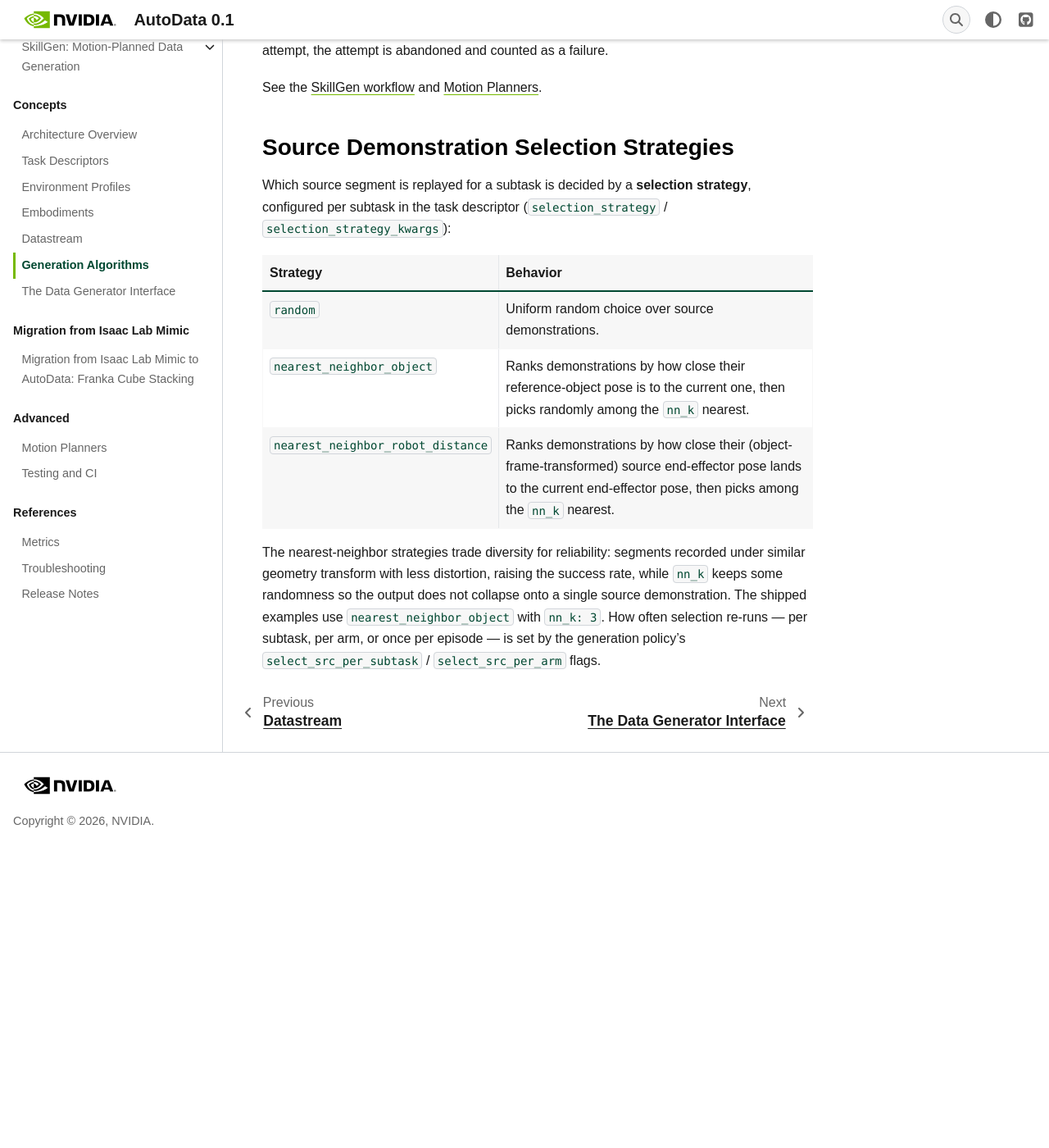
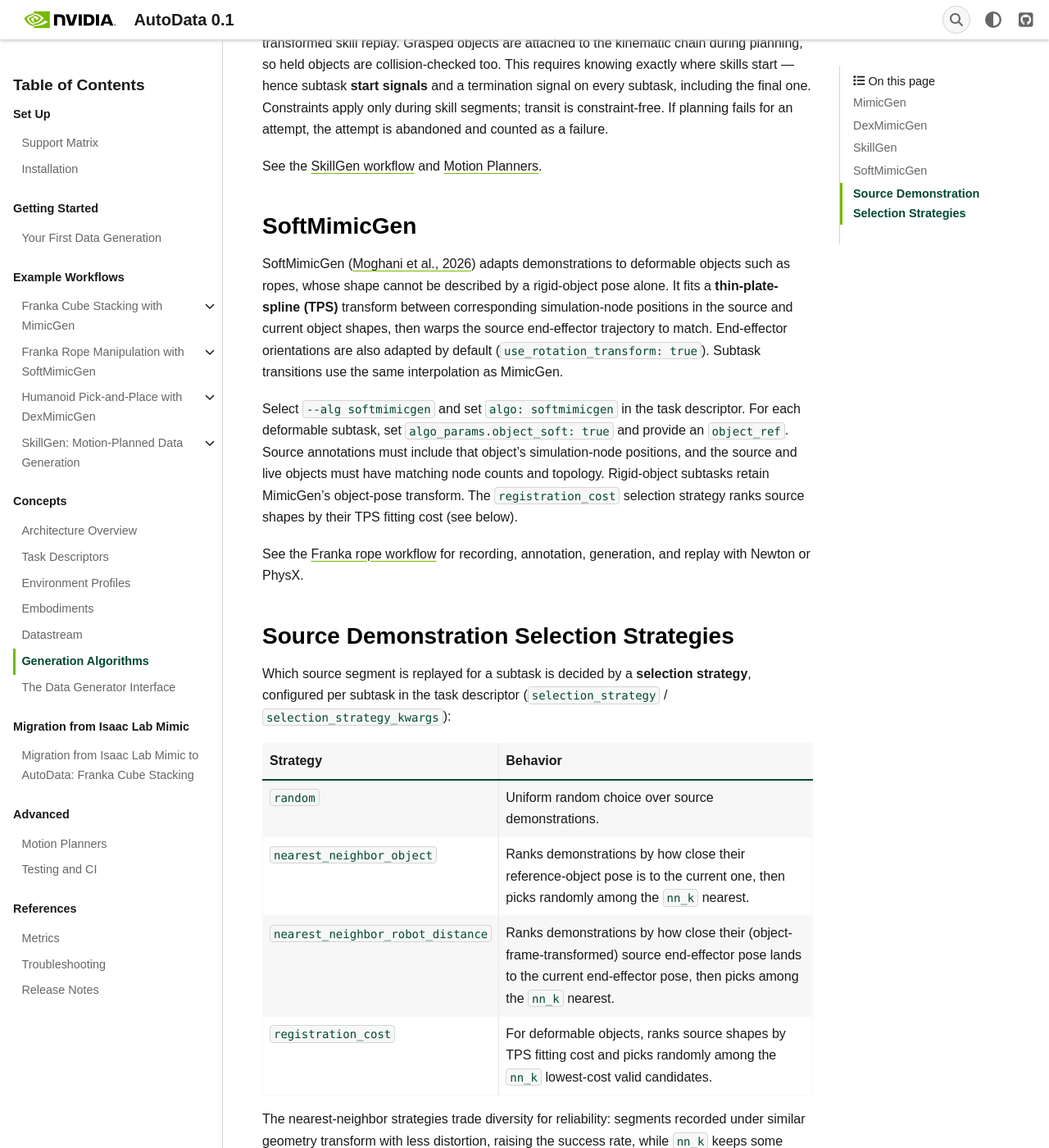
Before and after one commit to isaac-sim/AutoData, a Sphinx documentation site: the page built from docs/pages/concepts/algorithms.rst, in a window 1280 px wide and 1400 px high, scrolled down 1477 px. Shown: the whole window at 82% size. Built offline with Sphinx 7.4.7, drawn with Linux system fonts in a browser that asks for light colours; some web fonts are replaced; before the commit the page ends 2507 px from its top, so only the background shows below that; some of the changed text lies outside the part shown.

Commit message:
add algorithm section for smg

```diff
--- a/docs/pages/concepts/algorithms.rst
+++ b/docs/pages/concepts/algorithms.rst
@@ -1,13 +1,13 @@
 Generation Algorithms
 =====================
 
-AutoData ships three generation algorithms, selected with ``--alg`` on the CLI (the
+AutoData ships four generation algorithms, selected with ``--alg`` on the CLI (the
 task descriptor's ``algo`` field independently selects which per-subtask ``algo_params``
-schema the descriptor is parsed with — keep the two consistent). All three plug into the
+schema the descriptor is parsed with — keep the two consistent). All four plug into the
 :doc:`data generator <data_generator>` and share the same skeleton — split
 source demonstrations into subtask segments, select a segment per subtask, transform it to the
 current scene, execute, and keep successful demonstrations — and differ in how segments are bridged and how
-multiple arms are handled.
+reference objects and multiple arms are handled.
 
 .. list-table::
    :widths: 18 14 18 50
@@ -29,6 +29,10 @@
      - 1
      - Motion planning
      - cuRobo-planned, collision-free transit; requires start signals.
+   * - ``softmimicgen``
+     - 1 or 2
+     - Interpolation
+     - Thin-plate-spline warping for deformable objects.
 
 MimicGen
 --------
@@ -75,6 +79,26 @@
 See the :doc:`SkillGen workflow <../workflows/skillgen/index>` and
 :doc:`../advanced/motion_planners`.
 
+SoftMimicGen
+------------
+
+SoftMimicGen (`Moghani et al., 2026 <https://arxiv.org/abs/2603.25725>`_) adapts demonstrations
+to deformable objects such as ropes, whose shape cannot be described by a rigid-object pose
+alone. It fits a **thin-plate-spline (TPS)** transform between corresponding simulation-node
+positions in the source and current object shapes, then warps the source end-effector
+trajectory to match. End-effector orientations are also adapted by default
+(``use_rotation_transform: true``). Subtask transitions use the same interpolation as MimicGen.
+
+Select ``--alg softmimicgen`` and set ``algo: softmimicgen`` in the task descriptor. For each
+deformable subtask, set ``algo_params.object_soft: true`` and provide an ``object_ref``.
+Source annotations must include that object's simulation-node positions, and the source and
+live objects must have matching node counts and topology. Rigid-object subtasks retain
+MimicGen's object-pose transform. The ``registration_cost`` selection strategy ranks source
+shapes by their TPS fitting cost (see below).
+
+See the :doc:`Franka rope workflow <../workflows/franka_rope_softmimicgen/index>` for recording,
+annotation, generation, and replay with Newton or PhysX.
+
 Source Demonstration Selection Strategies
 -----------------------------------------
 
@@ -96,10 +120,14 @@
    * - ``nearest_neighbor_robot_distance``
      - Ranks demonstrations by how close their (object-frame-transformed) source end-effector pose
        lands to the current end-effector pose, then picks among the ``nn_k`` nearest.
+   * - ``registration_cost``
+     - For deformable objects, ranks source shapes by TPS fitting cost and picks randomly among
+       the ``nn_k`` lowest-cost valid candidates.
 
 The nearest-neighbor strategies trade diversity for reliability: segments recorded under
 similar geometry transform with less distortion, raising the success rate, while ``nn_k``
-keeps some randomness so the output does not collapse onto a single source demonstration. The shipped
-examples use ``nearest_neighbor_object`` with ``nn_k: 3``. How often selection re-runs — per
+keeps some randomness so the output does not collapse onto a single source demonstration. The
+cube-stacking examples use ``nearest_neighbor_object`` with ``nn_k: 3`` while the SoftMimicGen rope
+example uses ``registration_cost`` with ``nn_k: 3``. How often selection re-runs — per
 subtask, per arm, or once per episode — is set by the generation policy's
 ``select_src_per_subtask`` / ``select_src_per_arm`` flags.
```
